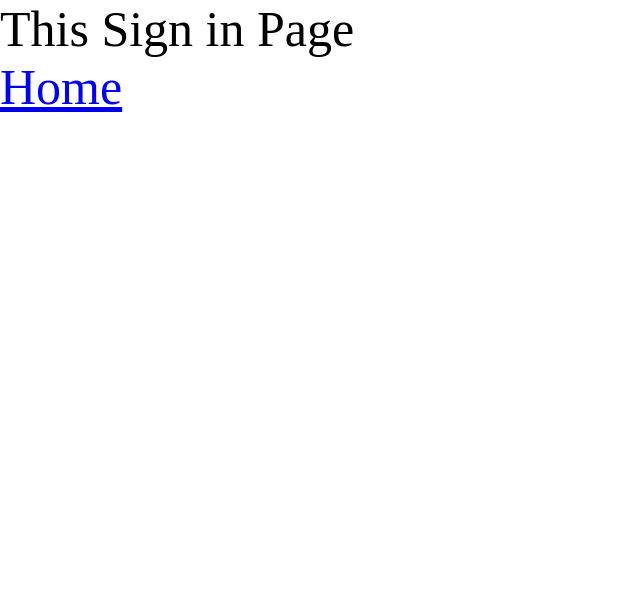
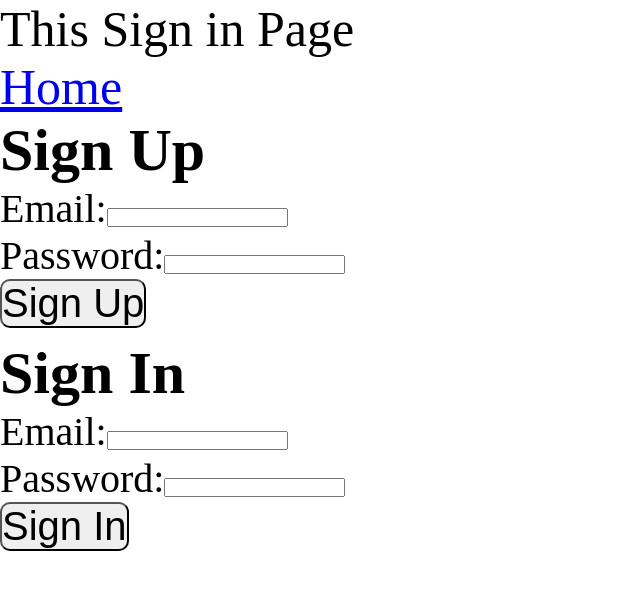
Before and after one commit to bepotts/airbnb_clone, a React app: page /signIn in a window 1280 px wide. Shown: the top 590 px of the page, without its empty margins (0-640 px from the left). Built offline with nearby package versions, Linux system fonts and the light colour scheme.

Commit message:
added functionality for sign in and sign up

```diff
--- /dev/null
+++ b/source/config/firebase.js
@@ -0,0 +1,25 @@
+/**
+ * Initializes Firebase
+ */
+
+import { initializeApp } from "firebase/app";
+
+// Add SDKs for Firebase products that you want to use
+// https://firebase.google.com/docs/web/setup#available-libraries
+
+// Your web app's Firebase configuration
+// For Firebase JS SDK v7.20.0 and later, measurementId is optional
+const firebaseConfig = {
+    apiKey: "",
+    authDomain: "",
+    projectId: "",
+    storageBucket: "",
+    messagingSenderId: "",
+    appId: "",
+    measurementId: "",
+};
+
+// Initialize Firebase
+const firebaseApp = initializeApp(firebaseConfig);
+
+export default firebaseApp;
--- /dev/null
+++ b/source/misc/auth/SignIn.js
@@ -0,0 +1,58 @@
+// NOTE: Although object is being used, the code needed to create it needs to be run. Looking for a
+// work around
+import firebaseApp from "../../config/firebase";
+import {
+    getAuth,
+    createUserWithEmailAndPassword,
+    signInWithEmailAndPassword,
+} from "firebase/auth";
+
+/**
+ * Creates a new user from a given email and password
+ * @param email {string} the email address of the user
+ * @param password {string} the password of the user
+ */
+function createUser(email, password) {
+    const auth = getAuth();
+    createUserWithEmailAndPassword(auth, email, password)
+        // Will execute when a user was created
+        .then((userCredential) => {
+            const user = userCredential.user;
+            console.log("User was created");
+        })
+        // Will execute when there was an error in user creation
+        .catch((error) => {
+            console.log("There was an error in the user creation");
+            console.log(`Here was the error code: ${error}`);
+            const errorCode = error.code;
+            const errorMessage = error.message;
+            console.log(`Here is the error code again: ${errorCode}`);
+            console.log(`Here is the error message: ${errorMessage}`);
+        });
+}
+
+/**
+ * Signs a user in using the passed email and password
+ * @param email {string} the email address of the user
+ * @param password {string} the password of the user
+ */
+function signIn(email, password) {
+    const auth = getAuth();
+    signInWithEmailAndPassword(auth, email, password)
+        .then((userCredential) => {
+            // Signed in
+            const user = userCredential.user;
+            console.log("Found User");
+        })
+        // Will execute when there was an error in user creation
+        .catch((error) => {
+            console.log("There was an error in finding the user");
+            console.log(`Here was the error code: ${error}`);
+            const errorCode = error.code;
+            const errorMessage = error.message;
+            console.log(`Here is the error code again: ${errorCode}`);
+            console.log(`Here is the error message: ${errorMessage}`);
+        });
+}
+
+export { createUser, signIn };
--- a/source/pages/UserAuthenticatePage.js
+++ b/source/pages/UserAuthenticatePage.js
@@ -3,13 +3,116 @@
  */
 import React, { Component } from "react";
 import { Link } from "react-router-dom";
+import { createUser, signIn } from "../misc/auth/SignIn";
+// TODO hide credentials
 
 class UserAuthenticatePage extends Component {
+    constructor(props) {
+        super(props);
+        this.state = {
+            email: "",
+            password: "",
+        };
+
+        this.handleEmailChange = this.handleEmailChange.bind(this);
+        this.handlePasswordChange = this.handlePasswordChange.bind(this);
+        this.handleSignUp = this.handleSignUp.bind(this);
+        this.handleSignIn = this.handleSignIn.bind(this);
+    }
+
+    handleEmailChange(event) {
+        this.setState({ email: event.target.value });
+    }
+
+    handlePasswordChange(event) {
+        this.setState({ password: event.target.value });
+    }
+
+    handleSignUp(event) {
+        event.preventDefault();
+        createUser(this.state.email, this.state.password);
+        // alert(`Here is the email: ${this.state.email} and here is the password: ${this.state.password}`);
+    }
+
+    handleSignIn(event) {
+        alert(
+            `Here is the email: ${this.state.email} and here is the password: ${this.state.password}`
+        );
+        signIn(this.state.email, this.state.password);
+        event.preventDefault();
+    }
+
     render() {
         return (
             <div>
                 <p>This Sign in Page</p>
                 <Link to="/">Home</Link>
+                <br />
+                <h1>Sign Up</h1>
+                <form onSubmit={this.handleSignUp}>
+                    <div>
+                        <label htmlFor="email">Email:</label>
+                        <input
+                            type="email"
+                            name="email"
+                            id="email"
+                            value={this.state.email.value}
+                            onChange={this.handleEmailChange}
+                            required
+                        />
+                    </div>
+                    <div>
+                        <label htmlFor="password">Password:</label>
+                        <input
+                            type="password"
+                            name="password"
+                            id="password"
+                            value={this.state.password.value}
+                            onChange={this.handlePasswordChange}
+                            required
+                        />
+                    </div>
+                    <div>
+                        <input
+                            className={"button"}
+                            type={"submit"}
+                            value={"Sign Up"}
+                        />
+                    </div>
+                </form>
+                <br />
+                <h1>Sign In</h1>
+                <form onSubmit={this.handleSignIn}>
+                    <div>
+                        <label htmlFor="email">Email:</label>
+                        <input
+                            type="email"
+                            name="email"
+                            id="email"
+                            value={this.state.email.value}
+                            onChange={this.handleEmailChange}
+                            required
+                        />
+                    </div>
+                    <div>
+                        <label htmlFor="password">Password:</label>
+                        <input
+                            type="password"
+                            name="password"
+                            id="password"
+                            value={this.state.password.value}
+                            onChange={this.handlePasswordChange}
+                            required
+                        />
+                    </div>
+                    <div>
+                        <input
+                            className={"button"}
+                            type={"submit"}
+                            value={"Sign In"}
+                        />
+                    </div>
+                </form>
             </div>
         );
     }
--- a/source/styles/main.css
+++ b/source/styles/main.css
@@ -18,3 +18,16 @@ p {
 a {
     font-size: 5rem;
 }
+
+label {
+    font-size: 4rem;
+}
+
+h1 {
+    font-size: 6rem;
+}
+
+.button {
+    font-size: 4rem;
+    border-radius: 1rem;
+}
```
